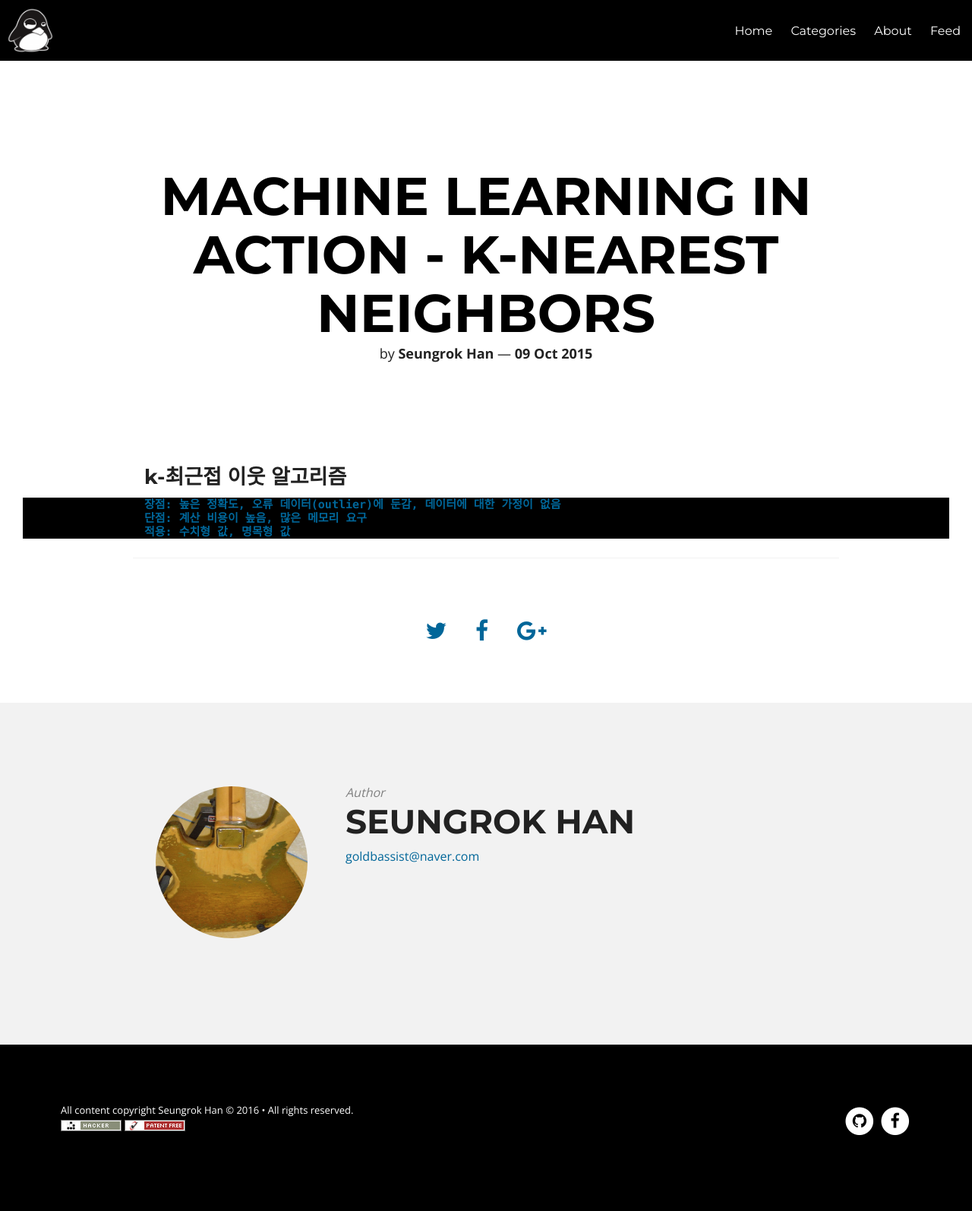
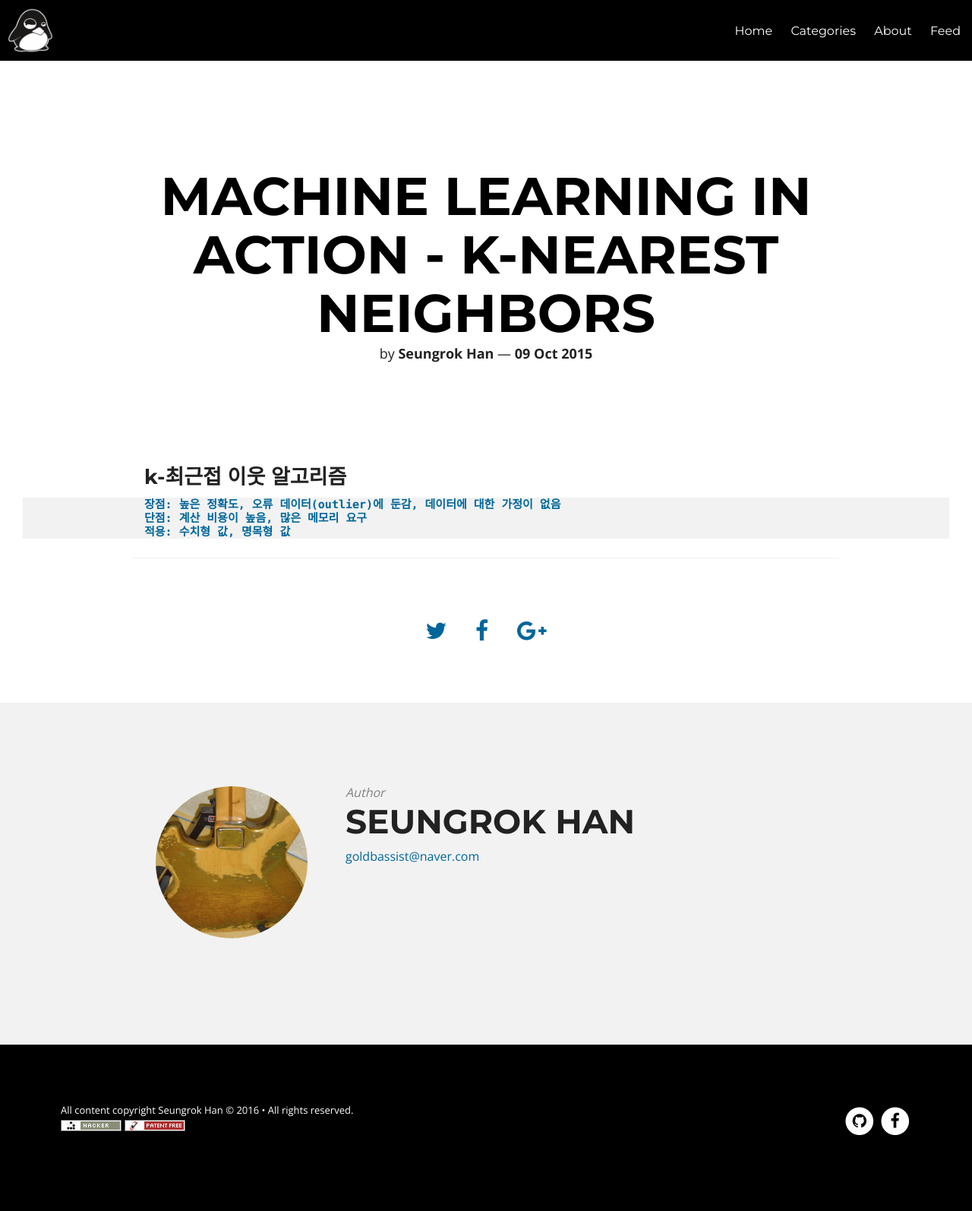
Before and after one commit to codeinventory/codeinventory.github.io, a Jekyll site: the page built from _posts/2015-12-06-machin-learning-in-action-ch2-knn.markdown, in a window 1280 px wide. Shown: the whole page at 76% size. Built offline with Jekyll 4.4.1, drawn with Linux system fonts in a browser that asks for light colours; nearby versions of some CDN libraries; grey boxes are pictures that could not be loaded.

Commit message:
no message

```diff
--- a/assets/css/style.css
+++ b/assets/css/style.css
@@ -540,7 +540,7 @@ figcaption {
     -moz-border-radius: 4px;
     border-radius: 4px;
 }
-.highlight  { background: #000000; }
+.highlight  { background: #f2f2f2; }
 .highlight .c { color: #3F6B5B; font-weight: bold} /* Comment */
 .highlight .err { color: #000000} /* Error */
 .highlight .g { color: #000000} /* Generic */
```
